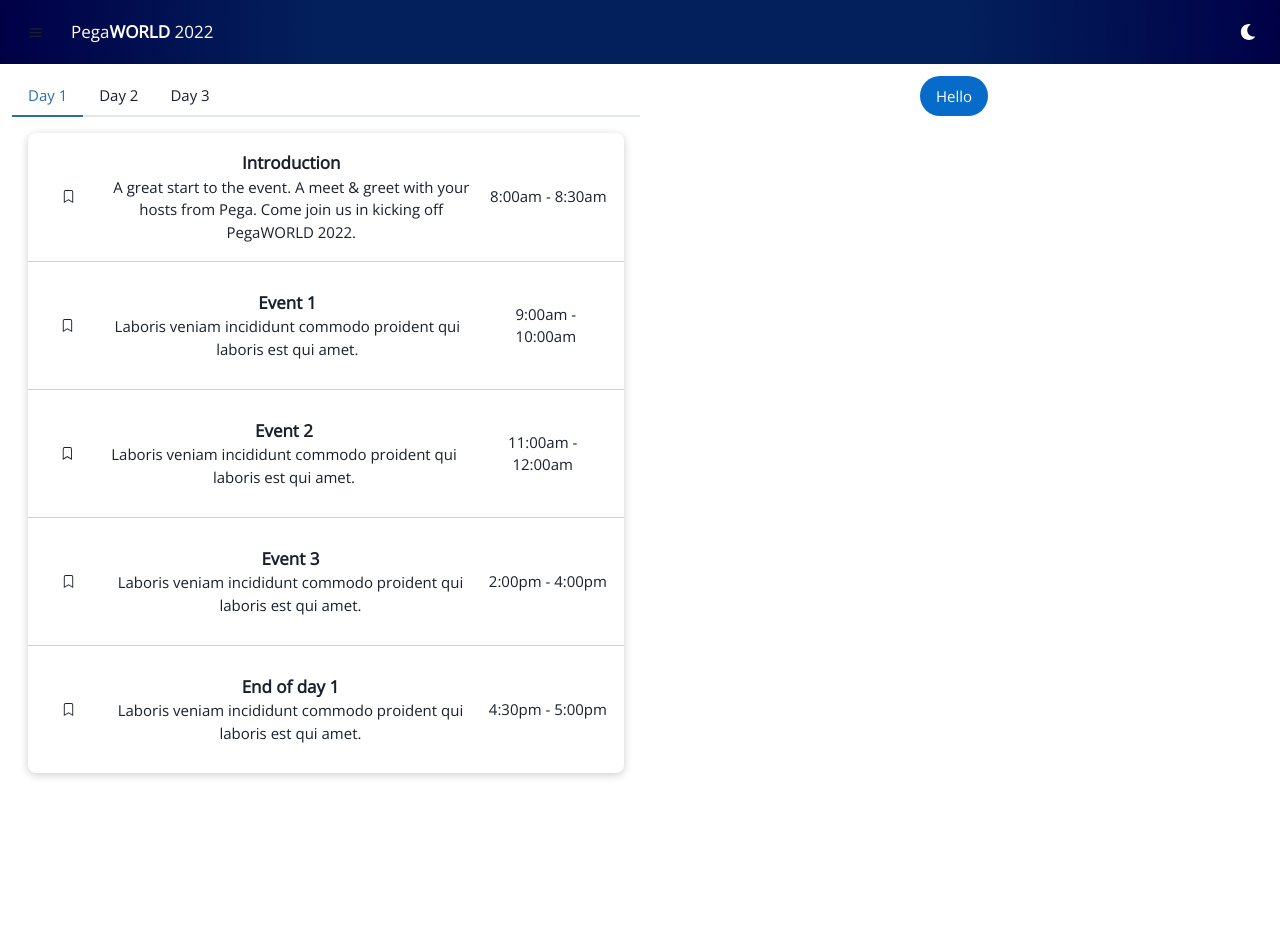
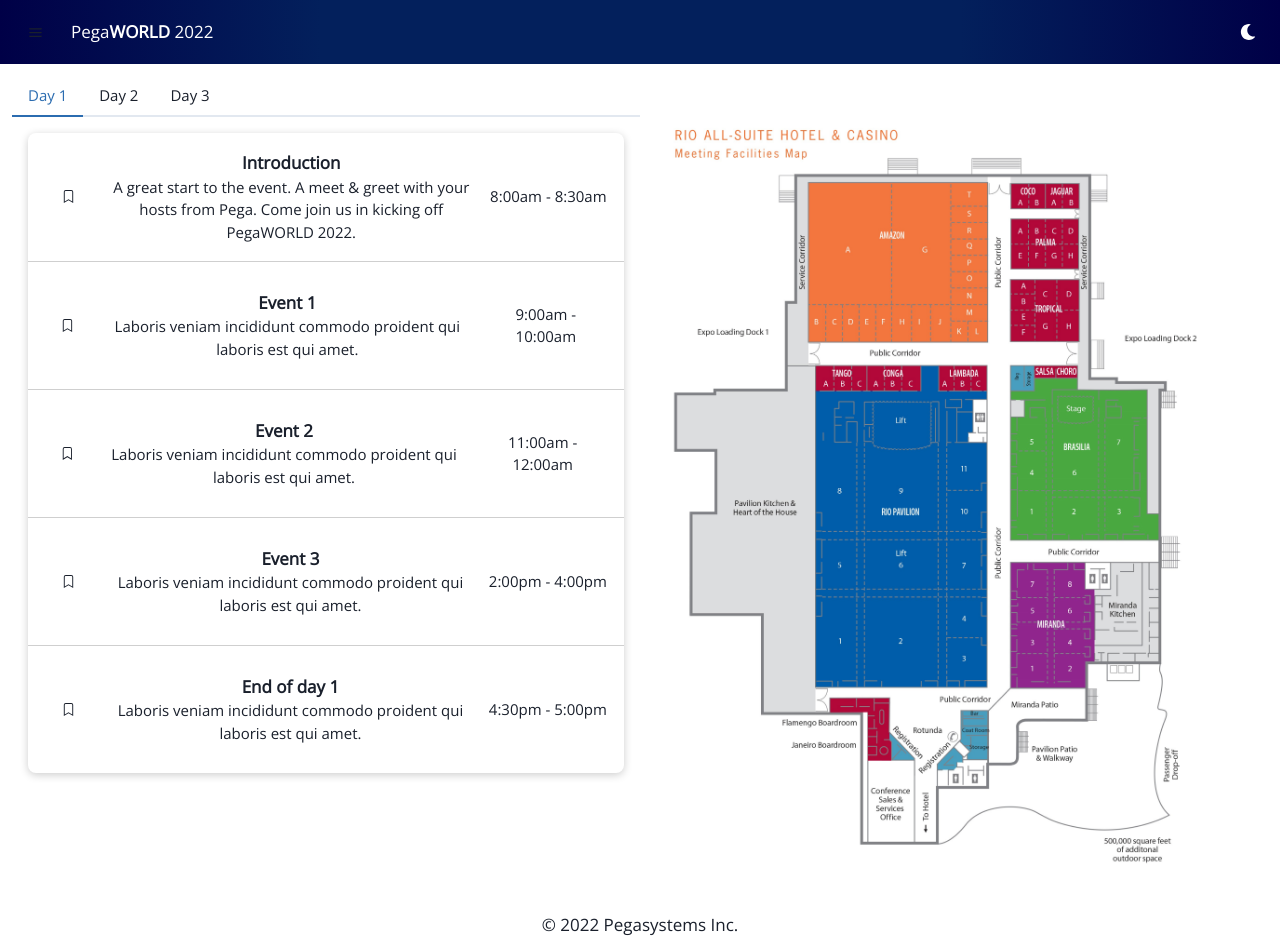
Before and after one commit to rgaspary/potential-octo-carnival, a React (Create React App) app: page / in a window 1280 px wide. Shown: the top 952 px of the page. Before the commit the page ends 801 px from the top, so only its background shows below. Built offline with nearby package versions, Linux system fonts and the light colour scheme.

Commit message:
Adding footer and map components

```diff
--- a/src/App.js
+++ b/src/App.js
@@ -1,15 +1,9 @@
 import React from 'react'
-import {
-  ChakraProvider,
-  Box,
-  VStack,
-  Grid,
-  extendTheme,
-} from '@chakra-ui/react'
+import { ChakraProvider, Box, VStack, Grid } from '@chakra-ui/react'
 import { routes } from './routes'
 import { Routes, Route } from 'react-router-dom'
 
-import { LoginModal, Header } from './components'
+import { LoginModal, Header, Footer } from './components'
 import '@fontsource/open-sans'
 
 import { customTheme } from './theme'
@@ -29,6 +23,7 @@
             </Routes>
           </VStack>
         </Grid>
+        <Footer />
       </Box>
     </ChakraProvider>
   )
--- a/src/components/EventTile/EventTile.jsx
+++ b/src/components/EventTile/EventTile.jsx
@@ -28,7 +28,8 @@
       borderTopWidth={isFirst ? '0' : '0.0625rem'}
       justifyContent="space-evenly"
       alignItems="center"
-      h="32"
+      minH="32"
+      flexWrap={{ base: 'wrap', md: 'nowrap' }}
     >
       <Button onClick={saveFavorite} variant="ghost">
         {favorites.find((fav) => fav === eventId) ? (
@@ -41,7 +42,7 @@
         <Text fontWeight="bold">{title}</Text>
         <Text fontSize="md">{description}</Text>
       </Box>
-      <Text fontSize="md">
+      <Text fontSize="md" mt={{ base: '16px', md: 0 }}>
         {hours.start} - {hours.end}
       </Text>
     </Flex>
--- /dev/null
+++ b/src/components/Footer/Footer.jsx
@@ -0,0 +1,11 @@
+import React from 'react'
+import { Box } from '@chakra-ui/react'
+
+export const Footer = () => {
+  const year = new Date().getFullYear()
+  return (
+    <Box as="footer" my="5">
+      &copy; {year} Pegasystems Inc.
+    </Box>
+  )
+}
--- /dev/null
+++ b/src/components/Footer/index.js
@@ -0,0 +1 @@
+export * from './Footer'
--- /dev/null
+++ b/src/components/MapComponent/MapComponent.jsx
@@ -0,0 +1,11 @@
+import React from 'react'
+import { Flex, Image } from '@chakra-ui/react'
+
+export const MapComponent = (data) => {
+  const { imagePath, imageAlt } = data
+  return (
+    <Flex justifyContent="center" alignItems="center">
+      <Image src={imagePath} alt={imageAlt} />
+    </Flex>
+  )
+}
--- /dev/null
+++ b/src/components/MapComponent/index.js
@@ -0,0 +1 @@
+export * from './MapComponent'
--- a/src/components/index.js
+++ b/src/components/index.js
@@ -6,3 +6,5 @@
 export * from './DayTabs'
 export * from './EventTile'
 export * from './Logo'
+export * from './MapComponent'
+export * from './Footer'
--- a/src/pages/Home/Home.jsx
+++ b/src/pages/Home/Home.jsx
@@ -1,15 +1,18 @@
-import { Box, Button, SimpleGrid } from '@chakra-ui/react'
+import { SimpleGrid } from '@chakra-ui/react'
 import React from 'react'
-import { DayTabs } from '../../components'
+import { DayTabs, MapComponent } from '../../components'
+import conferenceMap from '../../images/conference-map.jpg'
 import calendarData from '../../mocks/calendar.json'
 
 export const Home = () => {
   return (
     <SimpleGrid w="full" columns={{ sm: 1, md: 2 }}>
       <DayTabs calendar={calendarData} />
-      <Box>
-        <Button variant="primary">Hello</Button>
-      </Box>
+      <MapComponent
+        imagePath={conferenceMap}
+        imageAlt="Conference Map"
+        downloadLink="https://localhost:3000/map"
+      />
     </SimpleGrid>
   )
 }
--- a/src/pages/Map/Map.jsx
+++ b/src/pages/Map/Map.jsx
@@ -1,6 +1,29 @@
 import React from 'react'
-import { Box } from '@chakra-ui/react'
+import { Box, Text, Link, Flex } from '@chakra-ui/react'
+import conferenceMap from '../../images/conference-map.jpg'
+import { MapComponent } from '../../components'
+import { BsCloudDownload } from 'react-icons/bs'
 
 export const Map = () => {
-  return <Box>Map View</Box>
+  return (
+    <Box>
+      <Text as="h1" fontSize="17px" fontWeight={600}>
+        Conference Map
+      </Text>
+      <MapComponent imagePath={conferenceMap} imageAlt="Conference Map" />
+      <Link
+        fontWeight={600}
+        href="https://localhost:3000/map"
+        target="_blank"
+        color="blueMedium"
+      >
+        <Flex alignItems="center" justifyContent="center">
+          <Text mr="2" as="span">
+            Download this map to your device
+          </Text>{' '}
+          <BsCloudDownload />
+        </Flex>
+      </Link>
+    </Box>
+  )
 }
```
Also changed, not shown: src/images/conference-map.jpg (added).
